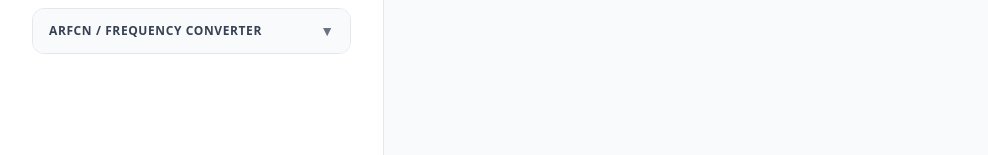
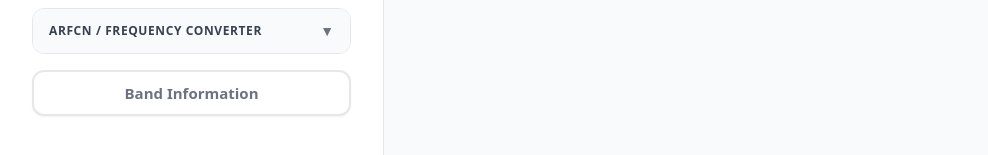
Before and after one commit to bradley-g-simnovus/Website-tools, a React (Vite) app: page /calculator in a window 1280 px wide. Shown: the part 375-530 px from the top of the page, without its empty margins (0-988 px from the left). Built offline with nearby package versions, Linux system fonts and the light colour scheme.

Commit message:
Calculator changes

```diff
--- a/src/NR-GSCN/NR-GSCN-Calculator.tsx
+++ b/src/NR-GSCN/NR-GSCN-Calculator.tsx
@@ -431,6 +431,15 @@ export function NRGSCNCalculator() {
                                 </div>
                             )}
                         </div>
+                        <div className="space-y-1.5">
+                        <a
+                            href="/band-info"
+                            style={{ ...btnInlineStyles.base, ...btnInlineStyles.secondary }}
+                            className="text-center"
+                        >
+                            Band Information
+                        </a>
+                    </div>
                     </div>
                 </div>
 
--- a/src/NR-GSCN/calculations.ts
+++ b/src/NR-GSCN/calculations.ts
@@ -1,4 +1,4 @@
-import bandDataSimplified from './3GPP-NR-FR1-simplified.json';
+import bandDataSimplified from './NR-info.json';
 
 interface Result {
     inputValue: number;
```
Also changed, not shown: src/NR-GSCN/NR-info.json (renamed from src/NR-GSCN/3GPP-NR-FR1-simplified.json).
